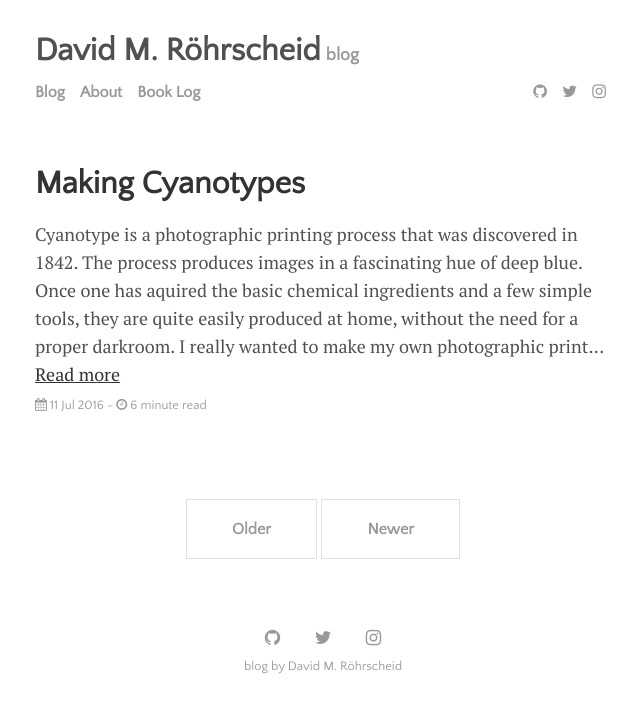
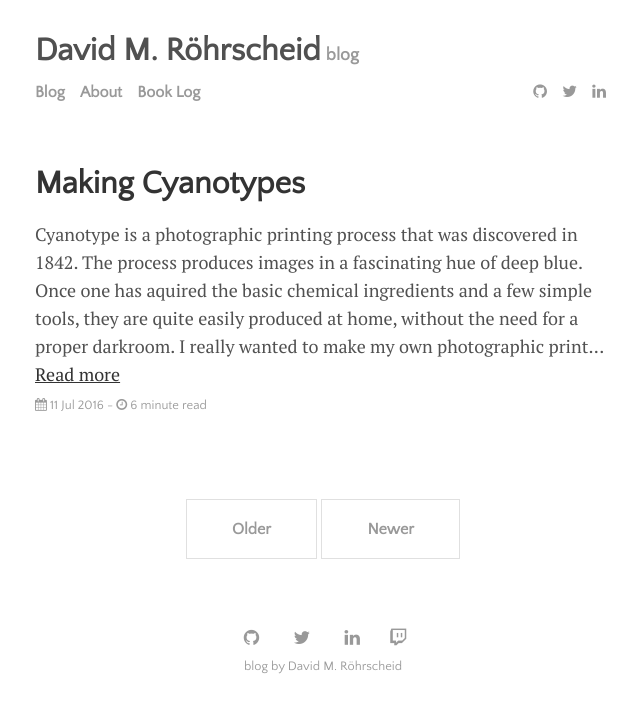
Before and after one commit to mrdavid/mrdavid.github.io, a Jekyll site: the page built from index.html, in a window 1280 px wide. Shown: the top 713 px of the page, without its empty margins (317-957 px from the left). Built offline with Jekyll 4.4.1, drawn with Linux system fonts in a browser that asks for light colours; nearby versions of some CDN libraries; the list of posts is cut into pages by our own code.

Commit message:
Add twitch icon

```diff
--- a/_config.yml
+++ b/_config.yml
@@ -9,10 +9,11 @@ github:
 author:
   name:              "David M. Röhrscheid"
   twitter:           "daviddavid"
-  instagram:         "mrdaviddavid"
+#  instagram:         "mrdaviddavid"
   github:            "mrdavid"
 #  facebook:          "Le.Paul.94"
-#  linkedin:          "lenpaul"
+  linkedin:          "david-maria-röhrscheid-62919659"
+  twitch:            "millirem"
 navigation:
 - title: Blog
   url: /
--- a/_includes/footer.html
+++ b/_includes/footer.html
@@ -11,6 +11,9 @@
   {% if site.author.linkedin %}
     <a href="https://linkedin.com/in/{{site.author.linkedin}}"><i class="fa fa-linkedin" aria-hidden="true" target="_blank"></i></a>
   {% endif %}
+  {% if site.author.twitch %}
+    <a href="https://www.twitch.tv/{{site.author.twitch}}"><i class="fa fa-twitch" aria-hidden="true" target="_blank"></i></a>
+  {% endif %}
   {% if site.author.email %}
     <a href="mailto:{{site.author.email}}"><i class="fa fa-envelope" aria-hidden="true" target="_blank"></i></a>
   {% endif %}
```
